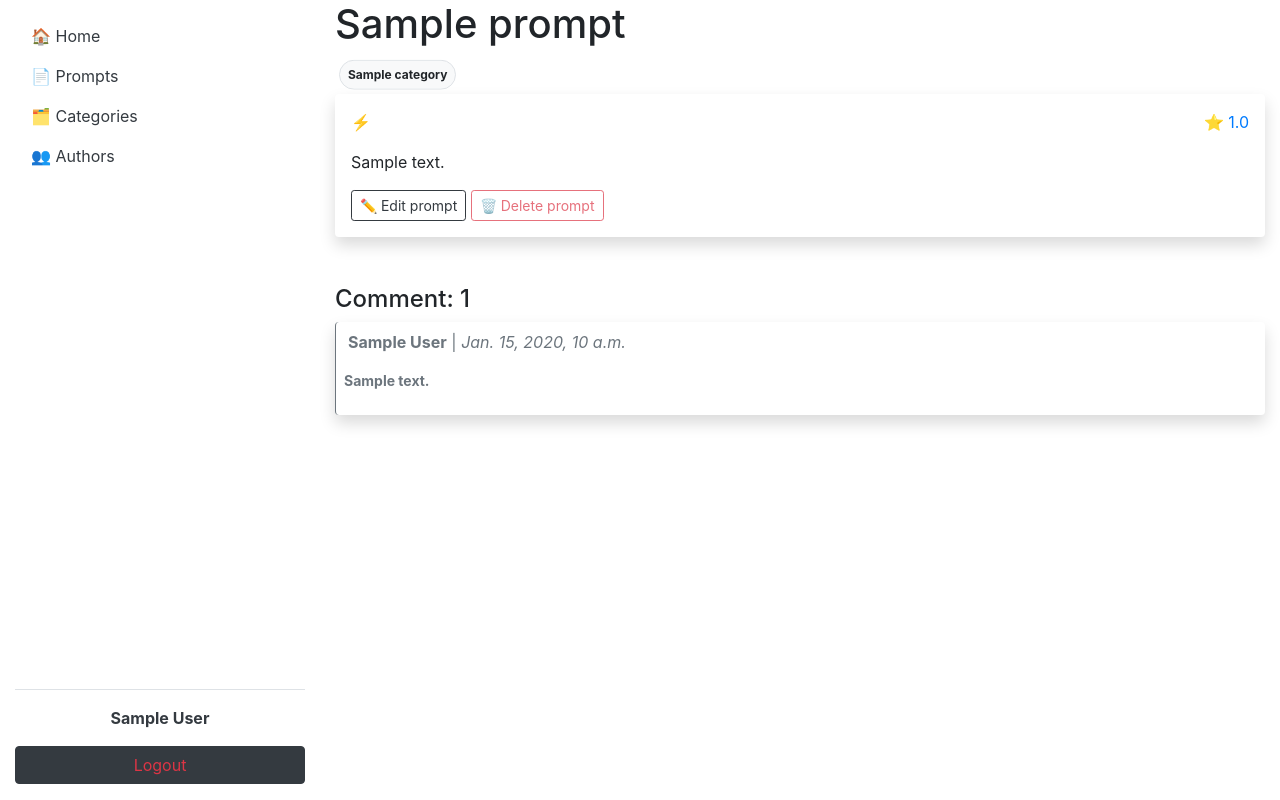
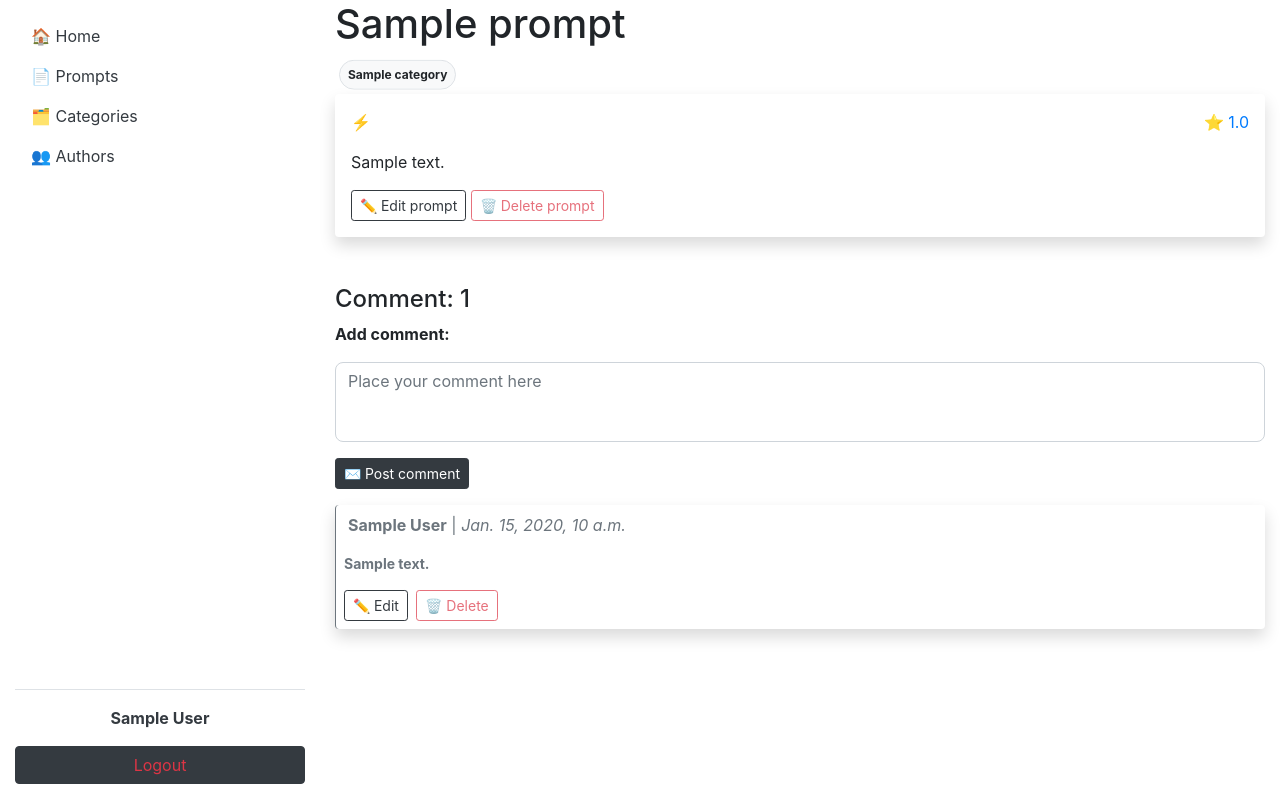
Before and after one commit to AntoniTS999/PromptHub, a Django app: page /prompts/1/ in a window 1280 px wide. Run offline with Django 5.2, Linux system fonts and the light colour scheme; a user stored in the database is signed in; tables that the repository leaves empty hold one stand-in row (values such as "Sample post"); some libraries are stand-ins or nearby versions.

Commit message:
CRUD for Comment model implemented

```diff
--- a/prompts/forms.py
+++ b/prompts/forms.py
@@ -1,8 +1,9 @@
 from django import forms
+from django.contrib.auth import get_user_model
 from django.contrib.auth.forms import UserCreationForm
 from django.core.exceptions import ValidationError
 
-from prompts.models import Category, Author, Prompt
+from prompts.models import Category, Author, Prompt, Comment
 
 
 class SearchPromptForm(forms.Form):
@@ -40,4 +41,22 @@ class AuthorCreationForm(UserCreationForm):
 class PromptCreateForm(forms.ModelForm):
     class Meta:
         model = Prompt
-        fields = ("title", "description", "categories")
+        fields = ("title", "description", "content", "categories")
+
+
+class CommentForm(forms.ModelForm):
+    class Meta:
+        model = Comment
+        fields = ("content",)
+        labels = {
+            "content": "",
+        }
+        widgets = {
+            "content": forms.Textarea(attrs={"placeholder": "Place your comment here"}),
+        }
+
+    def clean_content(self):
+        content = self.cleaned_data["content"]
+        if not content:
+            raise ValidationError("The field couldn't be empty")
+        return content
--- a/prompts/urls.py
+++ b/prompts/urls.py
@@ -15,6 +15,8 @@ from prompts.views import (index,
                            CategoryCreateView,
                            CategoryUpdateView,
                            CategoryDeleteView,
+                           CommentUpdateView,
+                           CommentDeleteView,
                            )
 
 
@@ -38,6 +40,10 @@ urlpatterns = [
     path("categories/create/", CategoryCreateView.as_view(), name="category-create"),
     path("categories/<int:pk>/update/", CategoryUpdateView.as_view(), name="category-update"),
     path("categories/<int:pk>/delete/", CategoryDeleteView.as_view(), name="category-delete"),
+
+    path("comments/<int:pk>/update/", CommentUpdateView.as_view(), name="comment-update"),
+    path("comments/<int:pk>/delete/", CommentDeleteView.as_view(), name="comment-delete"),
+
 ]
 
 app_name = "prompts"
--- a/prompts/views.py
+++ b/prompts/views.py
@@ -1,11 +1,12 @@
 from django.db.models import Avg, Q
-from django.http import HttpRequest, HttpResponse
+from django.http import HttpRequest, HttpResponse, HttpResponseRedirect, Http404
 from django.shortcuts import render
+
 from django.urls import reverse_lazy, reverse
 
 from prompts.forms import SearchPromptForm, SearchAuthorForm, SearchCategoryForm, CategoryForm, AuthorCreationForm, \
-    PromptCreateForm
-from prompts.models import Prompt, Author, Category
+    PromptCreateForm, CommentForm
+from prompts.models import Prompt, Author, Category, Comment
 from django.views import generic
 from django.db.models.functions import Round
 from django.contrib.auth.mixins import LoginRequiredMixin
@@ -47,21 +48,52 @@ class PromptListView(generic.ListView):
 
 class PromptDetailView(generic.DetailView):
     model = Prompt
+    form_class = CommentForm
+
 
     def get_context_data(self, *, object_list=None, **kwargs):
         prompt = self.get_object()
         context = super(PromptDetailView, self).get_context_data(**kwargs)
         context["counted"] = prompt.comments.count()
+        context["form"] = CommentForm()
         return context
 
     def get_queryset(self):
         queryset = Prompt.objects.select_related("author").prefetch_related("categories").annotate(avg_rating=Round(Avg("ratings__value"),1))
         return queryset
 
+    def post(self, request, *args, **kwargs):
+        if not request.user.is_authenticated:
+            return HttpResponseRedirect(reverse("login"))
+        self.object = self.get_object()
+        form = CommentForm(request.POST)
+        if form.is_valid():
+            comment = form.save(commit=False)
+            comment.user = self.request.user
+            comment.prompt = self.object
+            comment.save()
+            return HttpResponseRedirect(reverse("prompts:prompt-detail", kwargs={"pk": self.object.pk}))
+        context = {
+            "form": form,
+            "prompt": self.object,
+        }
+        return render(request, "prompts/prompt_detail.html", context=context)
+
+
+
+
+
+
+
 class PromptCreateView(LoginRequiredMixin,generic.CreateView):
     model = Prompt
     form_class = PromptCreateForm
     template_name = "prompts/prompt_form.html"
+
+    def form_valid(self, form):
+        form.instance.author = self.request.user
+        return super().form_valid(form)
+
 
 class PromptUpdateView(LoginRequiredMixin,generic.UpdateView):
     model = Prompt
@@ -159,3 +191,23 @@ class CategoryDeleteView(LoginRequiredMixin,generic.DeleteView):
         context = super().get_context_data(**kwargs)
         context["next"] = self.request.META.get("HTTP_REFERER")
         return context
+
+class CommentUpdateView(LoginRequiredMixin,generic.UpdateView):
+    model = Comment
+    form_class = CommentForm
+    template_name = "prompts/comment_form.html"
+
+    def get_success_url(self):
+        return reverse_lazy("prompts:prompt-detail", kwargs={"pk": self.object.prompt.id})
+
+class CommentDeleteView(LoginRequiredMixin,generic.DeleteView):
+    model = Comment
+    template_name = "prompts/comment_delete.html"
+
+    def get_success_url(self):
+        return reverse_lazy("prompts:prompt-detail", kwargs={"pk": self.object.prompt.pk})
+
+    def get_context_data(self, *, object_list=None, **kwargs):
+        context = super().get_context_data(**kwargs)
+        context["next"] = self.request.META.get("HTTP_REFERER")
+        return context
--- a/static/css/styles.css
+++ b/static/css/styles.css
@@ -37,3 +37,20 @@ body {
     border-color: #343a40;
     color: white;
 }
+
+
+
+/*for form*/
+
+#id_content {
+    height: 80px;
+    font-size: 1rem;
+    border-radius: 8px;
+    border: 1px solid #ced4da;
+    resize: none;
+}
+
+#id_content:focus {
+    border-color: #343a40;
+    box-shadow: none;
+}
--- a/templates/prompts/author_detail.html
+++ b/templates/prompts/author_detail.html
@@ -26,7 +26,6 @@
 
   <a class="btn btn-danger btn-sm mt-4" style="opacity: 0.5;" href="{% url 'prompts:author-delete' pk=author.id %}">Delete your account</a>
 
-
 </div>
 {% else %}
 
--- a/templates/prompts/category_detail.html
+++ b/templates/prompts/category_detail.html
@@ -19,6 +19,7 @@
   {% endfor %}
   {% else %}
    <p class="mt-4">The is no prompt for that category</p>
+
   {% endif %}
 
 {% endblock %}
--- a/templates/prompts/prompt_detail.html
+++ b/templates/prompts/prompt_detail.html
@@ -1,4 +1,5 @@
 {% extends 'base.html' %}
+{% load crispy_forms_filters %}
 
 {% block content %}
 
@@ -33,17 +34,39 @@
 
   <h4>Comment{{ counted|pluralize }}: {{ counted }}</h4>
 
+{% if user.is_authenticated %}
+  <p><strong>Add comment: </strong></p>
+  <form action="" method="post" class="mt-3">
+    {% csrf_token %}
+    {{ form|crispy }}
+    <input class="btn btn-dark btn-sm" type="submit" value="✉️ Post comment">
+  </form>
+{% else %}
+  <p class="text-muted small font-italic border-left border-secondary pl-2">
+    Only authorized users could comment
+  </p>
+{% endif %}
 
   {% if prompt.comments.all %}
   {% for comment in prompt.comments.all %}
-  <div class="container shadow p-2 mb-3 bg-white rounded border-left border-secondary">
+  <div class="container shadow p-2 mb-3 mt-3 bg-white rounded border-left border-secondary">
     <p class="pl-1 text-muted"><strong>{{ comment.user }}</strong> | <em>{{ comment.created_at }}</em></p>
 
     <p class="small text-secondary font-weight-bold">{{ comment.content }}</p>
 
+{% if user.is_authenticated and comment.user.id == user.id or user.is_superuser %}
+  <a class="btn btn-outline-dark btn-sm" href="{% url 'prompts:comment-update' pk=comment.id %}">✏️ Edit</a>
+  <a class="btn btn-outline-danger btn-sm ml-1" style="opacity: 0.7;" href="{% url 'prompts:comment-delete' pk=comment.id %}">🗑️ Delete</a>
+{% endif %}
+
   </div>
   {% endfor %}
+
   {% else %}
-  <p>No comments yet</p>
+  <p><i>No comments yet</i></p>
+
+
   {% endif %}
+
+
 {% endblock %}
```
Also changed, not shown: templates/prompts/comment_delete.html (added, +12 -0 lines), templates/prompts/comment_form.html (added, +16 -0 lines), prompts/migrations/0002_alter_category_options_alter_author_display_name_and_more.py (added), prompts/migrations/0003_alter_comment_unique_together.py (added).
